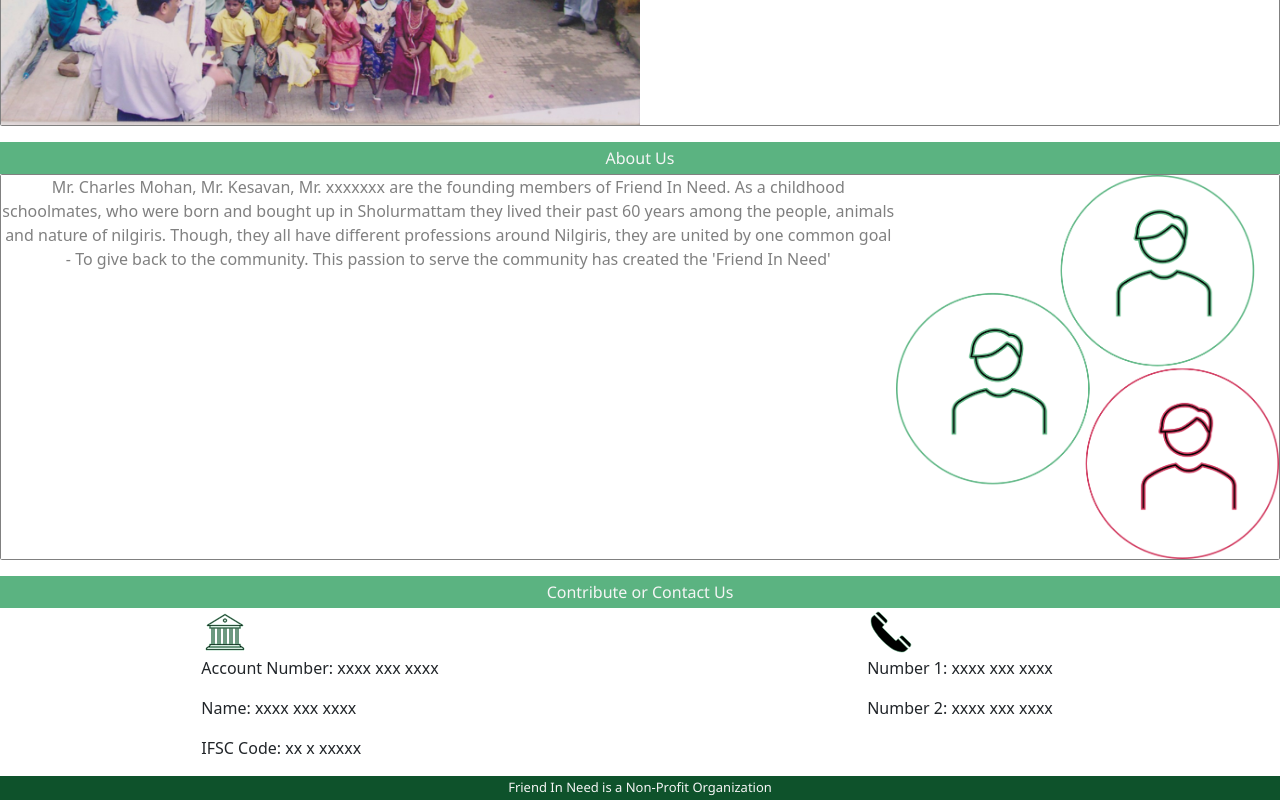
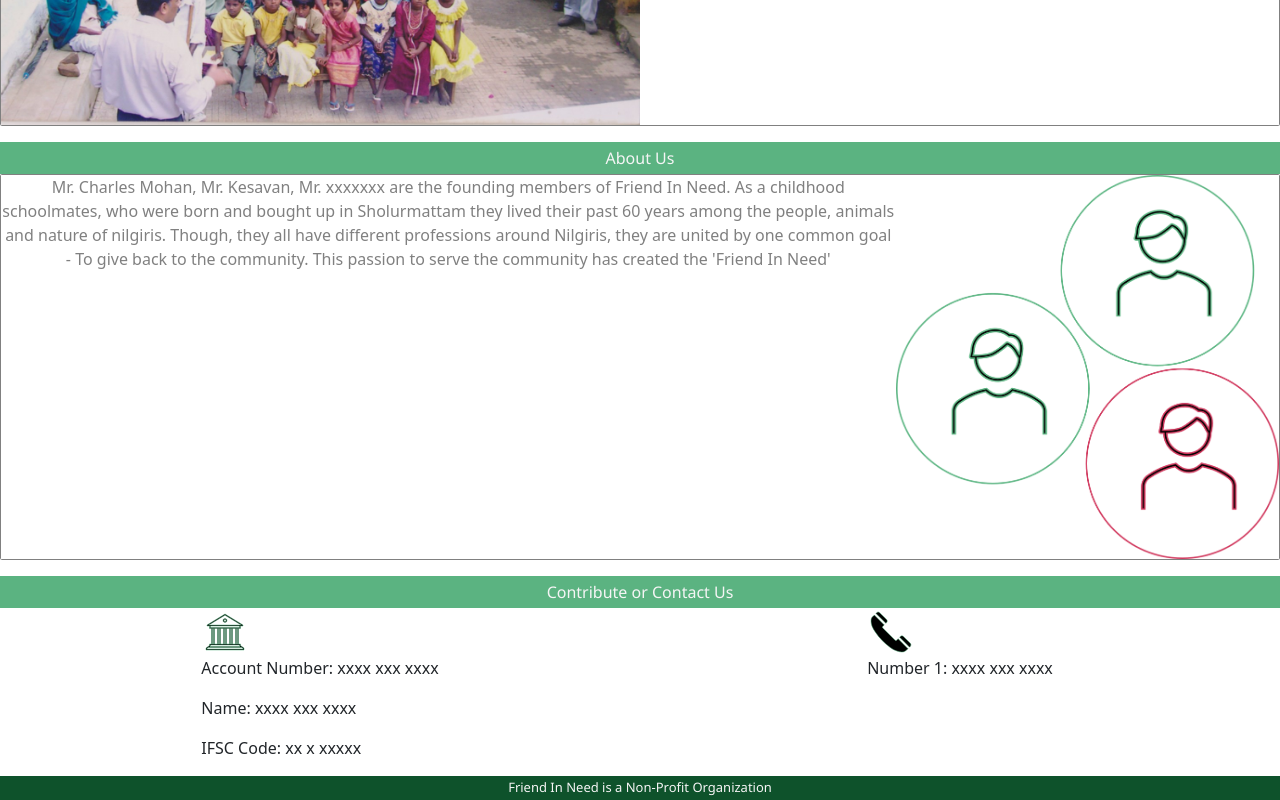
Before and after one commit to FriendInNeedTrust/friendinneedtrust.github.io, a plain HTML site: page index.html in a window 1280 px wide. Shown: the part 2811-3611 px from the top of the page. Drawn offline with nearby package versions, Linux system fonts and the light colour scheme.

Commit message:
Update index.html

```diff
--- a/index.html
+++ b/index.html
@@ -197,7 +197,6 @@
         <div class="contribute_item">
             <img src="docs/phone.svg" alt="Phone Details">
             <p>Number 1: xxxx xxx xxxx</p>
-            <p>Number 2: xxxx xxx xxxx</p>
         </div>
     </div>
 
```
